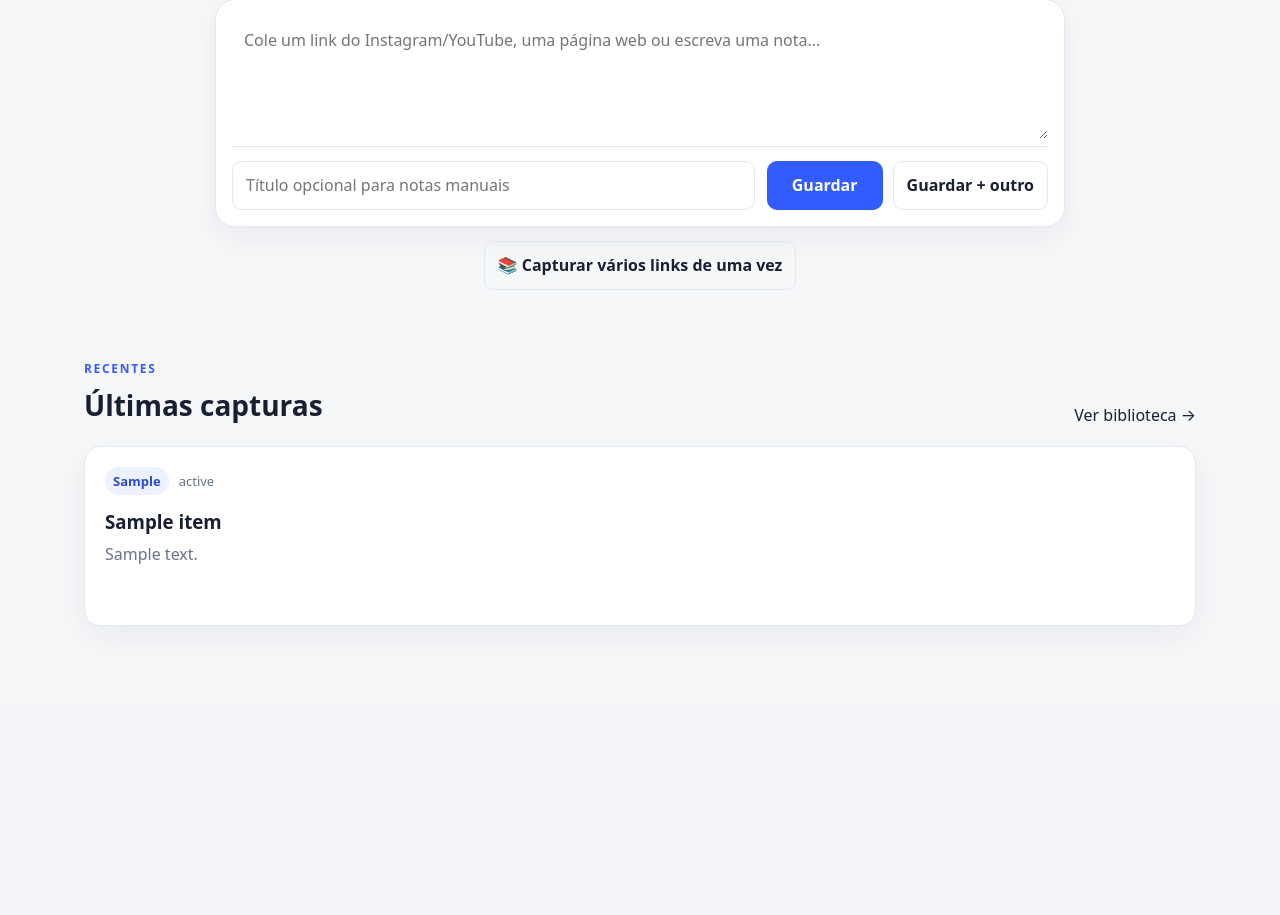
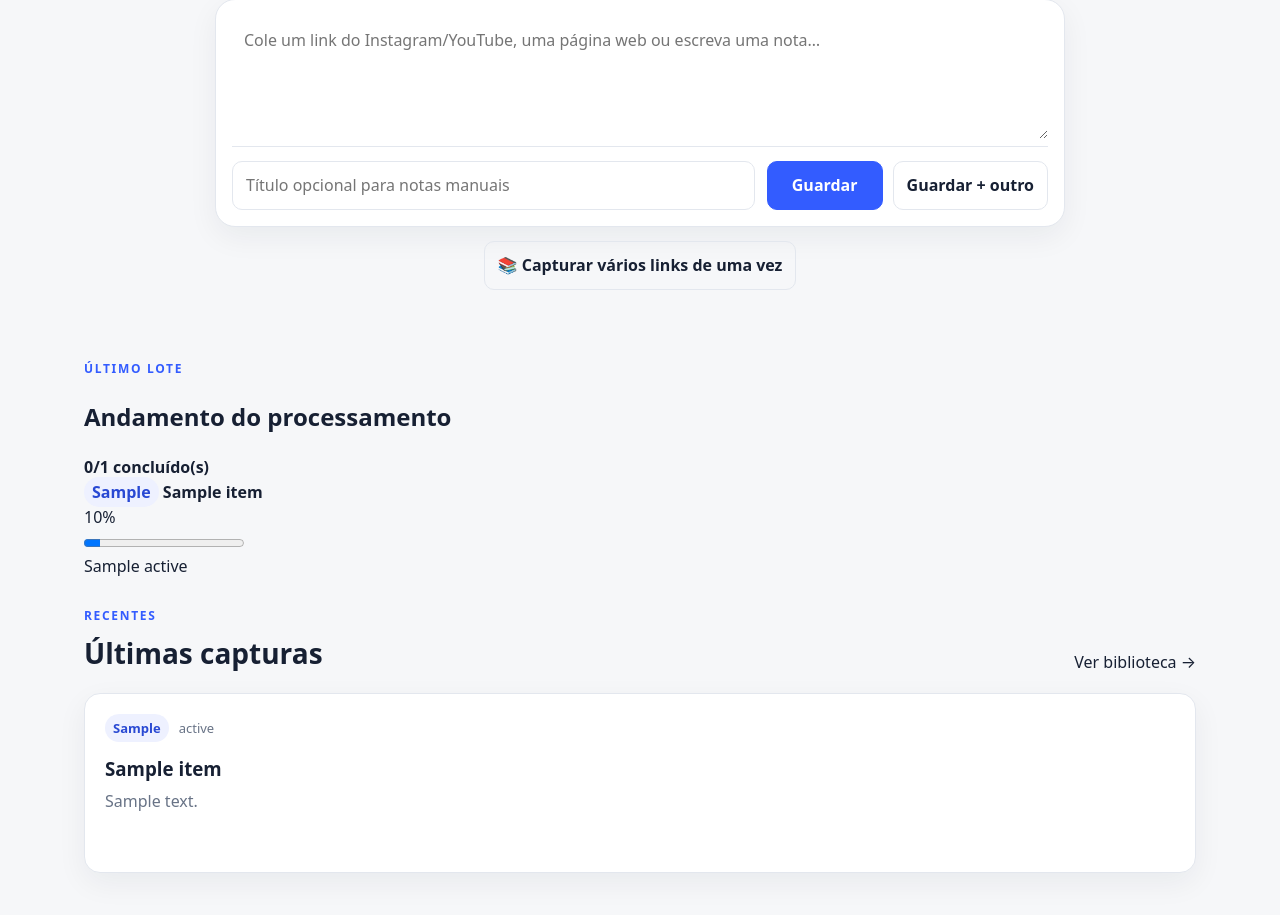
Before and after one commit to ramkar987/segundo_cerebro, a Django app: template templates/knowledge/home.html in a window 1280 px wide. Shown: the part 301-1216 px from the top of the page. Before the commit the page ends 927 px from the top, so only its background shows below. Run offline with Django 5.2, Linux system fonts and the light colour scheme; tables that the repository leaves empty hold one stand-in row (values such as "Sample post"); the template is opened without the code that fills it: values that come from a table or form of the project are taken from there, most other values are stand-ins (such as "Sample title", 1, 10 or a date in 2020); data that the repository does not hold is empty.

Commit message:
Show live progress for batch captures

```diff
--- a/templates/knowledge/home.html
+++ b/templates/knowledge/home.html
@@ -70,6 +70,48 @@
   </form>
 </section>
 
+{% if batch_items %}
+<section class="batch-progress-panel" id="batch-progress-panel">
+  <div class="batch-progress-head">
+    <div>
+      <p class="eyebrow">ÚLTIMO LOTE</p>
+      <h2>Andamento do processamento</h2>
+    </div>
+    <strong id="batch-summary">{{ batch_items|length }} item(ns)</strong>
+  </div>
+
+  <div class="batch-progress-list">
+    {% for item in batch_items %}
+      <a
+        class="batch-progress-item"
+        href="{{ item.get_absolute_url }}"
+        data-progress-url="{% url 'item_progress' item.pk %}"
+        data-item-id="{{ item.pk }}"
+      >
+        <div class="batch-progress-top">
+          <div class="batch-progress-title-wrap">
+            <span class="badge batch-type">{{ item.get_type_display }}</span>
+            <strong class="batch-title">{{ item.title|default:'Captura em processamento' }}</strong>
+          </div>
+          <span class="batch-percent">{{ item.processing_progress }}%</span>
+        </div>
+
+        <progress
+          class="batch-progress-bar"
+          max="100"
+          value="{{ item.processing_progress }}"
+        >{{ item.processing_progress }}%</progress>
+
+        <div class="batch-progress-meta">
+          <span class="batch-stage">{{ item.processing_stage|default:'Na fila' }}</span>
+          <span class="batch-status">{{ item.get_status_display }}</span>
+        </div>
+      </a>
+    {% endfor %}
+  </div>
+</section>
+{% endif %}
+
 <section class="section-head">
   <div><p class="eyebrow">RECENTES</p><h2>Últimas capturas</h2></div>
   <a href="{% url 'library' %}">Ver biblioteca →</a>
@@ -140,6 +182,68 @@
         }
       });
     }
+
+    const batchItems = Array.from(
+      document.querySelectorAll('.batch-progress-item[data-progress-url]')
+    );
+    const batchSummary = document.getElementById('batch-summary');
+
+    if (batchItems.length) {
+      let stopped = false;
+
+      const pollBatch = async () => {
+        if (stopped) return;
+
+        let finished = 0;
+
+        await Promise.all(batchItems.map(async (card) => {
+          try {
+            const response = await fetch(card.dataset.progressUrl, {
+              headers: {'X-Requested-With': 'XMLHttpRequest'},
+              cache: 'no-store'
+            });
+            if (!response.ok) return;
+
+            const data = await response.json();
+            const bar = card.querySelector('.batch-progress-bar');
+            const percent = card.querySelector('.batch-percent');
+            const stage = card.querySelector('.batch-stage');
+            const status = card.querySelector('.batch-status');
+            const title = card.querySelector('.batch-title');
+            const type = card.querySelector('.batch-type');
+
+            if (bar) bar.value = data.progress;
+            if (percent) percent.textContent = data.progress + '%';
+            if (stage) stage.textContent = data.stage || data.status_label;
+            if (status) status.textContent = data.status_label;
+            if (title) title.textContent = data.title || 'Sem título';
+            if (type) type.textContent = data.type_label || type.textContent;
+
+            card.classList.toggle('done', data.done && data.status !== 'error');
+            card.classList.toggle('failed', data.status === 'error');
+
+            if (data.done) finished += 1;
+          } catch (error) {
+            // Mantém o último estado visível e tenta novamente.
+          }
+        }));
+
+        if (batchSummary) {
+          batchSummary.textContent =
+            finished + '/' + batchItems.length + ' concluído(s)';
+        }
+
+        if (finished >= batchItems.length) {
+          stopped = true;
+          if (batchSummary) batchSummary.textContent = '✓ Lote concluído';
+          return;
+        }
+
+        setTimeout(pollBatch, 2000);
+      };
+
+      setTimeout(pollBatch, 700);
+    }
   })();
 </script>
 {% endblock %}
```
